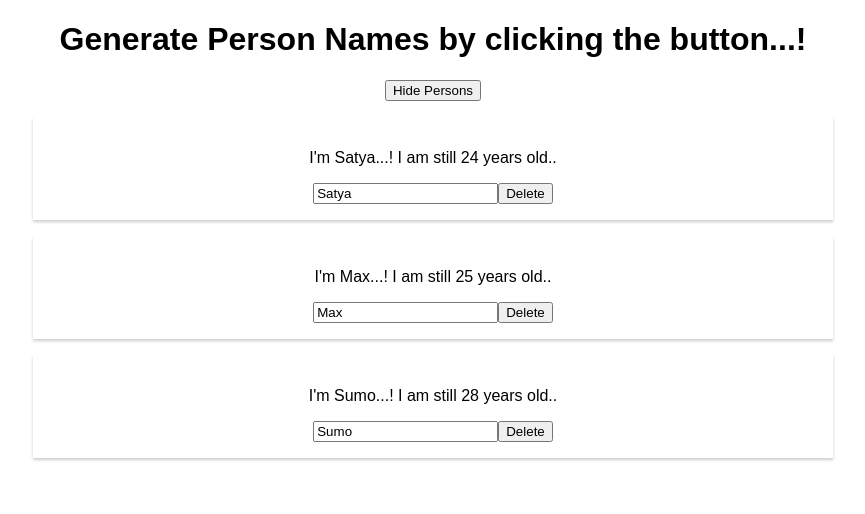
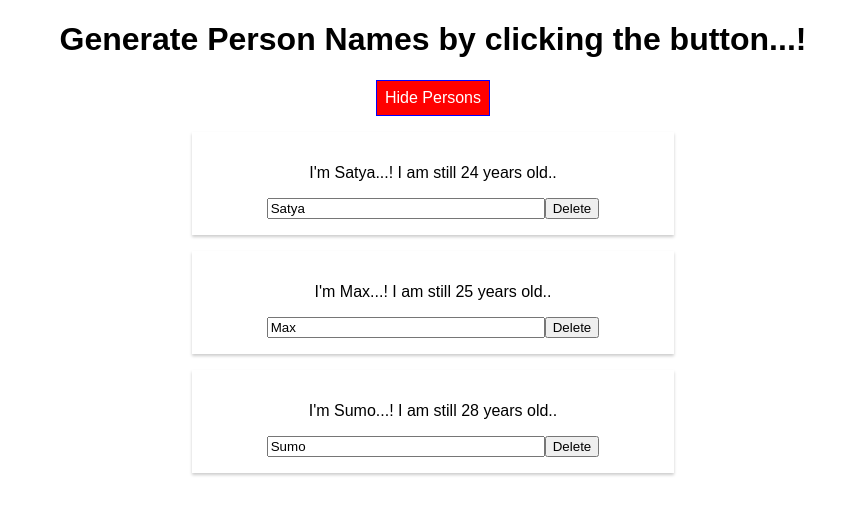
Before and after one commit to satyakumaritekela/ReactFundamentals, a React (Create React App) app in the folder react-complete/: page / in a window 1280 px wide. Both pictures are taken after a click on the button "Show Persons". Shown: the top 514 px of the page, without its empty margins (207-1072 px from the left). Built offline with nearby package versions, Linux system fonts and the light colour scheme.

Commit message:
added radium package for styling

```diff
--- a/react-complete/package.json
+++ b/react-complete/package.json
@@ -3,6 +3,7 @@
   "version": "0.1.0",
   "private": true,
   "dependencies": {
+    "radium": "^0.26.0",
     "react": "^16.13.1",
     "react-dom": "^16.13.1",
     "react-scripts": "1.1.5"
--- a/react-complete/src/App.js
+++ b/react-complete/src/App.js
@@ -1,5 +1,6 @@
 import React, { useState } from 'react';
 import './App.css';
+import Radium, {StyleRoot} from 'radium';
 import Person from './Person/Person'
 
 const app = props => {
@@ -53,9 +54,27 @@ const app = props => {
     })
   }
 
+  const styleButton = {
+    backgroundColor: 'green',
+    color: 'white',
+    font: 'inherit',
+    border: '1px solid blue',
+    padding: '8px',
+    cursor: 'pointer',
+    ':hover': {
+      backgroundColor: 'lightgreen',
+      color: 'black'
+    }
+  }
+
   let showPersons = null;
 
   if (personsState.willShow) {
+    styleButton.backgroundColor = 'red';
+    styleButton[':hover'] = {
+      backgroundColor: '#ff6464',
+      color: 'black'
+    }
     showPersons = personsState.persons.map((person, index) => {
       return <Person
         key={index}
@@ -67,12 +86,14 @@ const app = props => {
   }
 
   return (
-    <div className="App">
-      <h1>Generate Person Names by clicking the button...!</h1>
-      <button onClick={buttonHandler}>{personsState.buttonValue}</button>
-      {showPersons}
-    </div>
+    <StyleRoot>
+      <div className="App">
+        <h1>Generate Person Names by clicking the button...!</h1>
+        <button style={styleButton} onClick={buttonHandler}>{personsState.buttonValue}</button>
+        {showPersons}
+      </div>
+    </StyleRoot>
   );
 }
 
-export default app;
+export default Radium(app);
--- a/react-complete/src/Person/Person.js
+++ b/react-complete/src/Person/Person.js
@@ -1,15 +1,24 @@
 import React from 'react';
+import Radium from 'radium';
 import './Person.css'
 
 const person = (props) => {
+    const style = {
+        '@media (min-width: 500px)': {
+            width: '450px'
+        }
+    }
+    const ipStyle = {
+        width: '60%'
+    }
     return (
-        <div className="Person">
+        <div className="Person" style={style}>
             <p>I'm {props.name}...! I am still {props.age} years old..</p>
             <p>{props.children}</p>
-            <input type="text" onChange={props.change} value={props.name}></input>
+            <input style={ipStyle} type="text" onChange={props.change} value={props.name}></input>
             <button onClick={props.deleteHandler}>Delete</button>
         </div>
     )
 }
 
-export default person;
+export default Radium(person);
```
Also changed, not shown: react-complete/src/UserInput/UserInput.js (deleted, +0 -9 lines), react-complete/src/UserOutput/UserOutput.js (deleted, +0 -11 lines), 1 other file (tests, documents, lock files or other folders).
